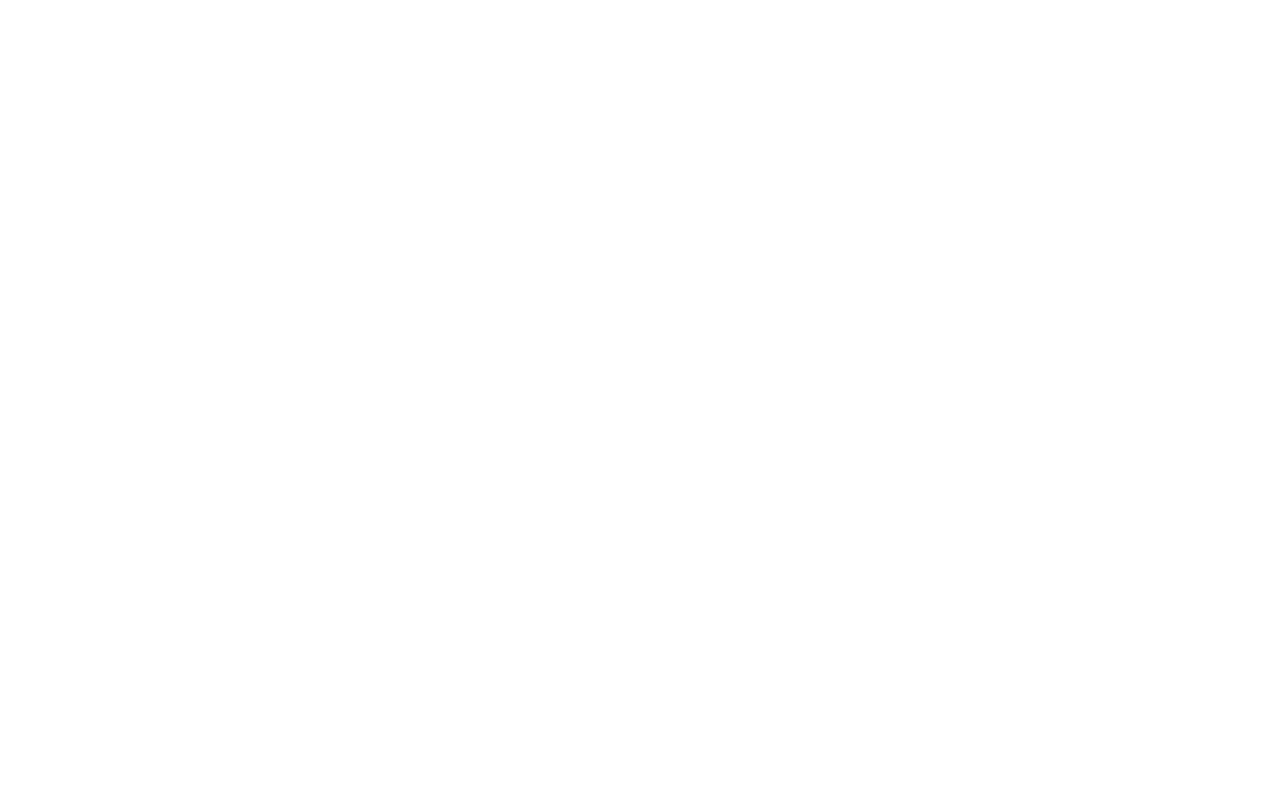
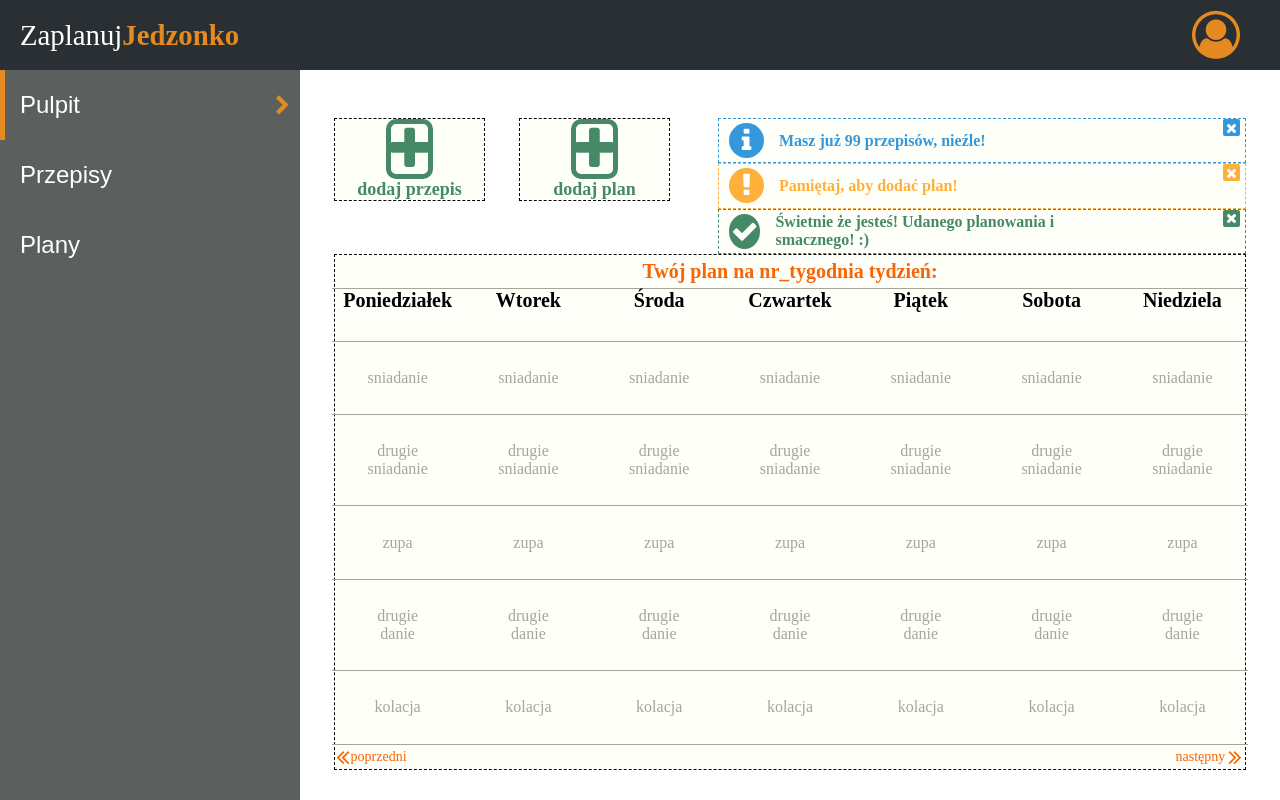
Before and after one commit to Pietrzi/meal-app, a React (Create React App) app: page /app/pulpit in a window 1280 px wide. Built offline with nearby package versions, Linux system fonts and the light colour scheme; a web font is replaced by a local one.

Commit message:
fixed passing props through routing

```diff
--- a/src/App.js
+++ b/src/App.js
@@ -2,7 +2,6 @@ import React from 'react';
 import { BrowserRouter as Router, Switch, Route } from "react-router-dom";
 import FrontView from './Components/Application/FrontViev';
 import LandingPage from './Components/LandingPage/LandingPage';
-// import Test from './Components/Test';
 
 class App extends React.Component{
     state = {
@@ -11,13 +10,11 @@ class App extends React.Component{
 
   render() {
 
-    // let frontView = <FrontView name={this.state.name}/>
     return (
       <Router>
         <Switch>
           <Route exact path='/' component={LandingPage}></Route>
-          <Route exact path='/app' component={FrontView}></Route>
-          {/* <Route path='/app' render={(props) => <FrontView {...props}  name={ this.state.name }/>}></Route> */}
+          <Route path='/app' component={FrontView}></Route>
         </Switch>
       </Router>
     );
--- a/src/Components/Application/FrontViev.js
+++ b/src/Components/Application/FrontViev.js
@@ -1,5 +1,5 @@
 import React from 'react'
-import { NavLink, Link, Route, Switch } from "react-router-dom";
+import { NavLink, Link, Route, Switch, withRouter } from "react-router-dom";
 import "font-awesome/css/font-awesome.min.css";
 import AppWrapper from './AppWrapper';
 import Pulpit from "./Pulpit";
@@ -12,11 +12,30 @@ class FrontViev extends React.Component {
     constructor(props) {
         super(props);
         this.state = {
-            name: ""
+            name: "",
+            tempName: ""
         }
     }
 
+    passName = e => {
+        const target = e.target;
+        const value = target.value;
+        const name = target.name;
 
+        this.setState({
+            [name]: value
+        })
+    }
+
+    addName = e => {
+        e.preventDefault();
+        const name = this.state.tempName;
+        this.setState({
+            name
+        })
+        e.target.firstElementChild.value = "";
+        this.props.history.push('/app/pulpit');
+    }
 
     render() {
         const { name } = this.state;
@@ -32,12 +51,7 @@ class FrontViev extends React.Component {
                     </Link>
                     <div className='application__user'>
                         <span className='user__name'>{this.state.name}</span>
-                        <i
-                              className='fa fa-user-circle-o fa-3x icon'
-                            //   aria-hidden='true'
-                            //   onClick={() => this.props.clearUserName()}
-                        >
-                        </i>
+                        <i className='fa fa-user-circle-o fa-3x icon'></i>
                     </div>
                 </nav>
                 <div className='application__body'>
@@ -45,28 +59,27 @@ class FrontViev extends React.Component {
                         <NavLink
                             to='/app/pulpit'
                             className='option'
-                            onClick={this.handlePulpitChange}>
+                            >
                             <p>Pulpit</p>
                         </NavLink>
                         <NavLink
                             to='/app/przepisy'
                             className='option'
-                            onClick={this.handlePrzepisyChange}>
+                            >
                             <p>Przepisy</p>
                         </NavLink>
                         <NavLink
                             to='/app/plany'
                             className='option'
-                            onClick={this.handlePlanyChange}>
+                            >
                             <p>Plany</p>
                         </NavLink>
                     </div>
-                    <AppWrapper giveName={this.giveName} values={values}>
+                    <AppWrapper>
                         <div className='application__center'>
                             <Switch>
-                                {/* <Route gexact path='/app' render={(props) => <Welcome {...props} takeName={this.giveName} values={values} />}></Route> */}
-                                <Route path='/app' component={Welcome} />
-                                <Route path='/app/pulpit' component={Pulpit} />
+                                <Route exact path='/app' render={(props) => <Welcome {...props} passName={this.passName} addName={this.addName} values={values} />}></Route>
+                                <Route path='/app/pulpit' component={Pulpit} ></Route>
                                 <Route path='/app/przepisy' component={Przepisy} />
                                 <Route path='/app/plany' component={Plany} />
                             </Switch>
--- a/src/Components/Application/Welcome.js
+++ b/src/Components/Application/Welcome.js
@@ -2,14 +2,14 @@ import React from "react";
 
 class Welcome extends React.Component {
 
-
   render() {
+    const { values, passName, addName } = this.props
     return (
       <div className='welcome'>
         <h1>Witaj,</h1>
         <h2>wygląda na to, że jesteś tutaj pierwszy raz!</h2>
-        <form onSubmit={this.props.takeName}>
-          <input type='text' ref={this.input}  />
+        <form onSubmit={addName}>
+          <input type='text' name="tempName" value={values.tempName} onChange={passName}/>
           <br />
           <button type='submit'>Gotowe!</button>
         </form>
@@ -23,5 +23,3 @@ class Welcome extends React.Component {
 };
 
 export default Welcome;
-
-// name="name" value={values.name} placeholder='tutaj wpisz jak masz na imię' onChange={takeName}
```
